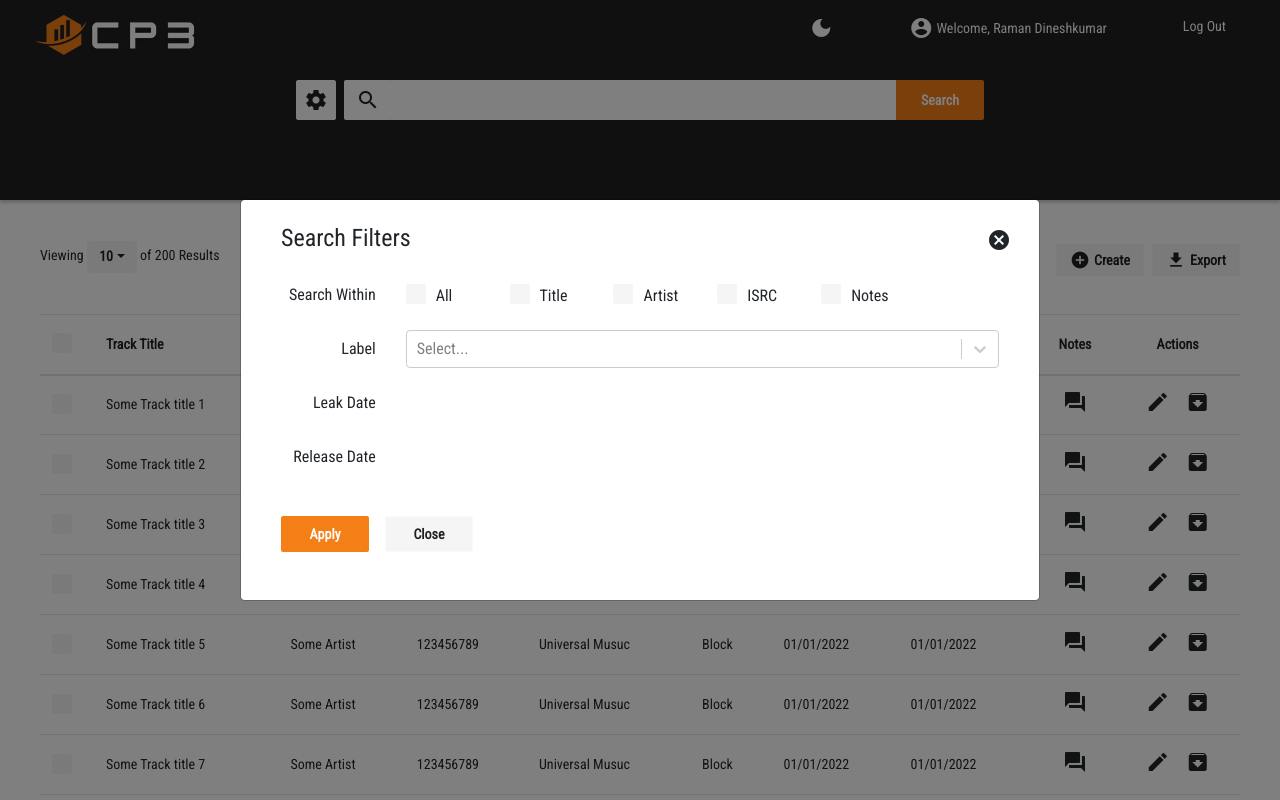
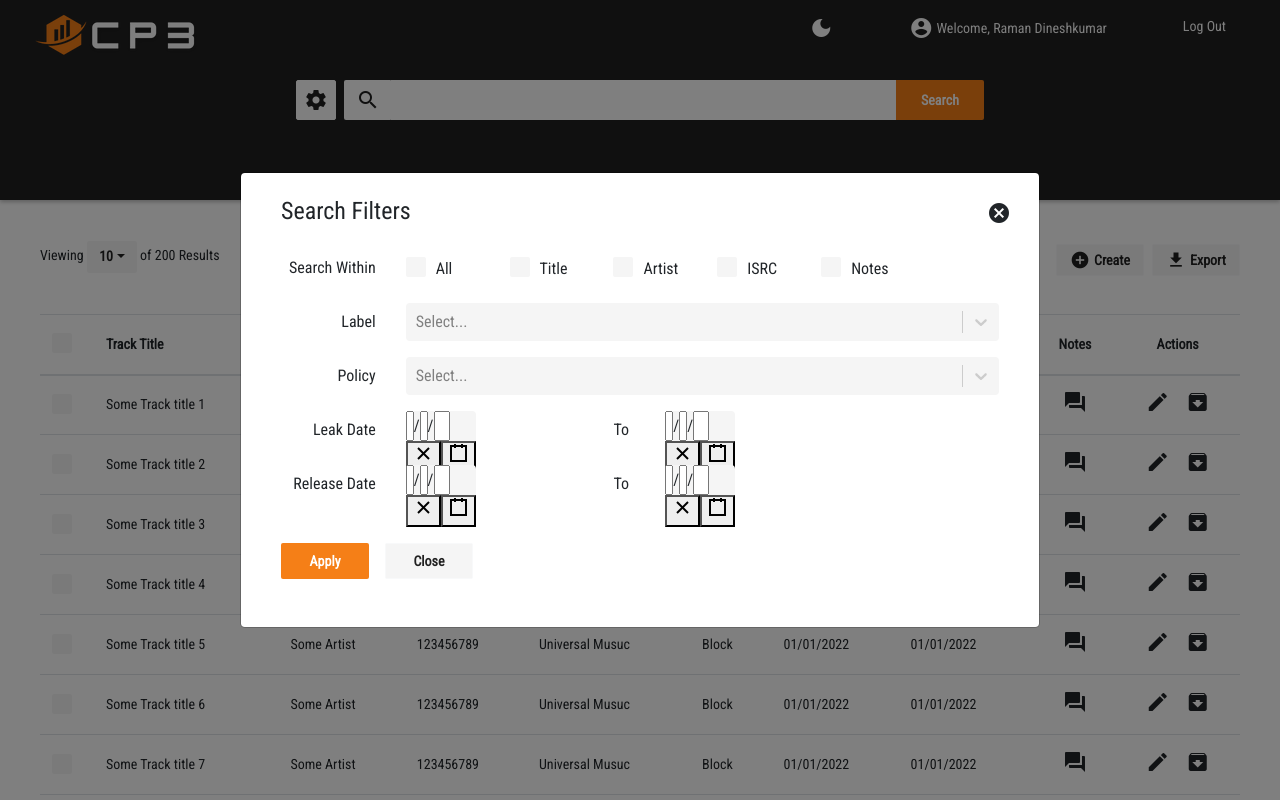
Before and after one commit to radik909/cp3-bootstrap, a React (Create React App) app: page / in a window 1280 px wide. Both pictures are taken after a click on the button "settings". Shown: the top 800 px of the page. Built offline with nearby package versions, Linux system fonts and the light colour scheme.

Commit message:
Add date-picker

```diff
--- a/package.json
+++ b/package.json
@@ -5,6 +5,7 @@
   "dependencies": {
     "react": "^18.1.0",
     "react-bootstrap": "^2.3.1",
+    "react-date-picker": "^8.4.0",
     "react-dom": "^18.1.0",
     "react-paginate": "^8.1.3",
     "react-scripts": "5.0.1",
--- a/src/App.js
+++ b/src/App.js
@@ -9,6 +9,7 @@ import Checkbox from "./Checkbox";
 import ReactPaginate from "react-paginate";
 import { useState } from "react";
 import Select from "react-select";
+import DatePicker from "react-date-picker";
 
 const options = [
   { value: "chocolate", label: "Chocolate" },
@@ -310,15 +311,48 @@ export default function App() {
               </div>
               <div className="form-group row">
                 <label className="col-sm-2 col-form-label text-right">
+                  Policy
+                </label>
+                <div className="col-sm-10">
+                  <Select
+                    name="colors"
+                    options={options}
+                    className="basic-multi-select"
+                    classNamePrefix="select"
+                  />
+                </div>
+              </div>
+              <div className="form-group row">
+                <label className="col-sm-2 col-form-label text-right">
                   Leak Date
                 </label>
-                <div className="col-sm-10"></div>
+                <div className="col-sm-10">
+                  <div className="row h-100">
+                    <div className="col-md-4 d-flex align-items-center">
+                      <DatePicker onChange={console.log} />
+                    </div>
+                    <div className="col-md-1 d-flex align-items-center">To</div>
+                    <div className="col-md-4 d-flex align-items-center">
+                      <DatePicker onChange={console.log} />
+                    </div>
+                  </div>
+                </div>
               </div>
               <div className="form-group row">
                 <label className="col-sm-2 col-form-label text-right">
                   Release Date
                 </label>
-                <div className="col-sm-10"></div>
+                <div className="col-sm-10">
+                  <div className="row h-100">
+                    <div className="col-md-4 d-flex align-items-center">
+                      <DatePicker onChange={console.log} />
+                    </div>
+                    <div className="col-md-1 d-flex align-items-center">To</div>
+                    <div className="col-md-4 d-flex align-items-center">
+                      <DatePicker onChange={console.log} />
+                    </div>
+                  </div>
+                </div>
               </div>
               <div className="notes-modal-footer">
                 <button type="submit" className="btn btn-main btn-36">
--- a/src/index.css
+++ b/src/index.css
@@ -236,3 +236,17 @@ ul.pagination {
   padding: 16px 0px;
   min-height: 56px;
 }
+/* Customize react select */
+.select__control {
+  border: none !important;
+  background-color: #f5f5f5 !important;
+}
+/* END */
+/* Customize datepicker */
+.react-date-picker__wrapper {
+  height: 38px;
+  border-radius: 4px;
+  border: none !important;
+  background-color: #f5f5f5;
+}
+/* END */
```
Also changed, not shown: 1 other file (tests, documents, lock files or other folders).
